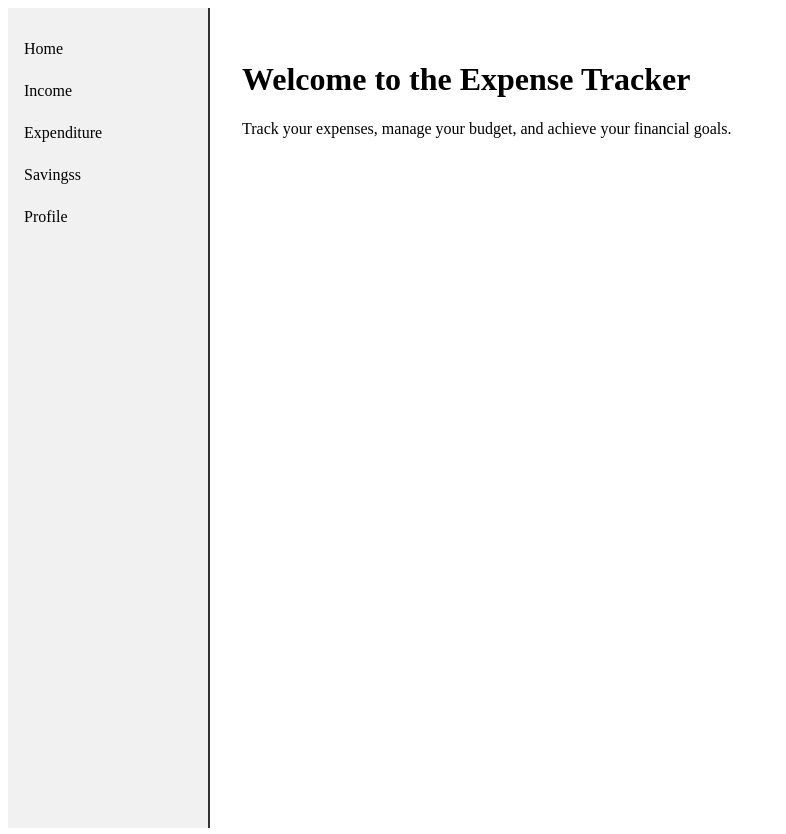
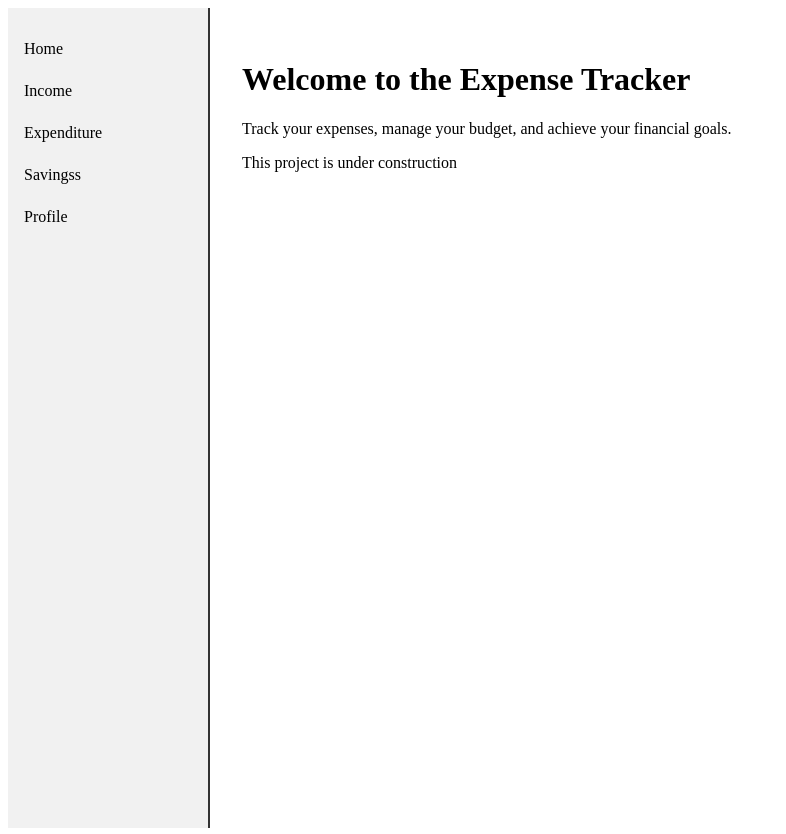
Before and after one commit to SRI-VARDHAN-ADIKI/ExpenseTracker, a React (Vite) app in the folder frontend/: page / in a window 1280 px wide. Shown: the whole page, without its empty margins (0-786 px from the left). Built offline with nearby package versions, Linux system fonts and the light colour scheme.

Commit message:
Update homepage.jsx

```diff
--- a/frontend/src/components/homepage.jsx
+++ b/frontend/src/components/homepage.jsx
@@ -6,6 +6,7 @@ export default function HomePage() {
         <div className="home-page">
             <h1>Welcome to the Expense Tracker</h1>
             <p>Track your expenses, manage your budget, and achieve your financial goals.</p>
+            <p>This project is under construction</p>
         </div>
     );
 };
```
